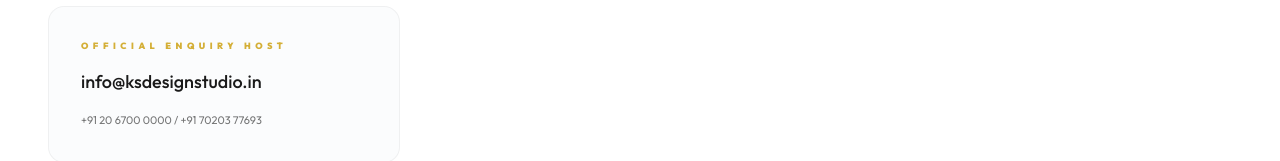
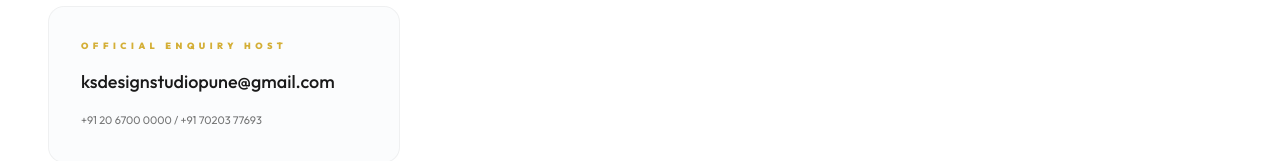
Before and after one commit to propsmartrealty-max/ksdesignstudiopune, a React (Vite) app: page /contact in a window 1280 px wide. Shown: the part 1642-1803 px from the top of the page. Built offline with nearby package versions, Linux system fonts and the light colour scheme; no server answers.

Commit message:
fix(contact): route all visible UI emails to ksdesignstudiopune@gmail.com

```diff
--- a/src/components/Contact.tsx
+++ b/src/components/Contact.tsx
@@ -4,7 +4,7 @@
 const Contact: React.FC = () => {
   const contactPhone = "917020377693";
   const displayPhone = "+91 70203 77693";
-  const contactEmail = "info@ksdesignstudio.in";
+  const contactEmail = "ksdesignstudiopune@gmail.com";
   const studioAddress = "623, Vision One Mall, Bhumkar Chowk, Wakad-411057, Pune";
 
   const [formData, setFormData] = useState({
--- a/src/components/Footer.tsx
+++ b/src/components/Footer.tsx
@@ -46,7 +46,7 @@
             </div>
             <div className="p-8 border border-charcoal/5 bg-slate-50/50 rounded-2xl">
                <span className="text-brass tracking-[0.5em] uppercase text-[9px] font-black block mb-4">Official Enquiry Host</span>
-               <a href="mailto:info@ksdesignstudio.in" className="text-lg font-medium hover:text-brass transition-colors">info@ksdesignstudio.in</a>
+               <a href="mailto:ksdesignstudiopune@gmail.com" className="text-lg font-medium hover:text-brass transition-colors">ksdesignstudiopune@gmail.com</a>
                <p className="mt-4 text-charcoal/60 text-[11px]">+91 20 6700 0000 / +91 70203 77693</p>
             </div>
           </div>
--- a/src/components/Navbar.tsx
+++ b/src/components/Navbar.tsx
@@ -59,7 +59,7 @@
                <a href="https://www.instagram.com/ksdesignstudiopune/" aria-label="Visit Instagram Profile" target="_blank" rel="noopener noreferrer">
                  <Instagram size={12} className="text-white/20 hover:text-white transition-colors cursor-pointer" />
                </a>
-               <a href="mailto:hello@ksdesignstudio.in" aria-label="Send Email">
+               <a href="mailto:ksdesignstudiopune@gmail.com" aria-label="Send Email">
                  <Mail size={12} className="text-white/20 hover:text-white transition-colors cursor-pointer" />
                </a>
              </div>
```
Also changed, not shown: public/routes.json (+1 -1 lines), 2 other files (tests, documents, lock files or other folders).
